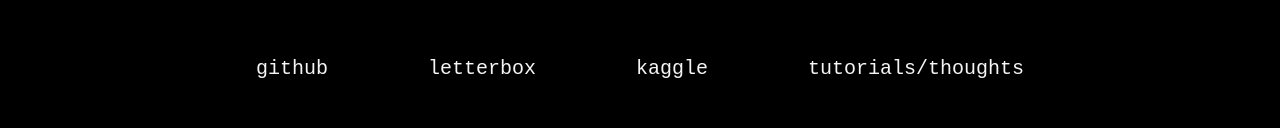
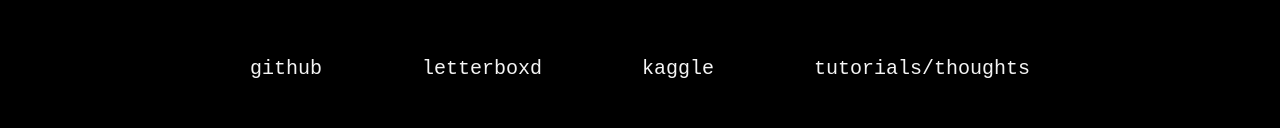
Before and after one commit to ahmrina/web, a plain HTML site: page index.html in a window 1280 px wide. Shown: the part 192-320 px from the top of the page. Drawn offline with Linux system fonts and the light colour scheme.

Commit message:
Add files via upload

```diff
--- a/index.html
+++ b/index.html
@@ -17,7 +17,7 @@
       <h2>Links</h2>
       <div class = "links">
        <p><a href="https://github.com/ahmrina" target="_blank">github</a></p>
-       <p><a href = "https://letterboxd.com/ahmri/" target = "_blank">letterbox</a></p>
+       <p><a href = "https://letterboxd.com/ahmri/" target = "_blank">letterboxd</a></p>
        <p><a href = "https://www.kaggle.com/rinaahmetaj" target = "_blank">kaggle</a> </p>
        <p><a href="tutorials.html" target="_self">tutorials/thoughts</a></p>
       </div>
```
